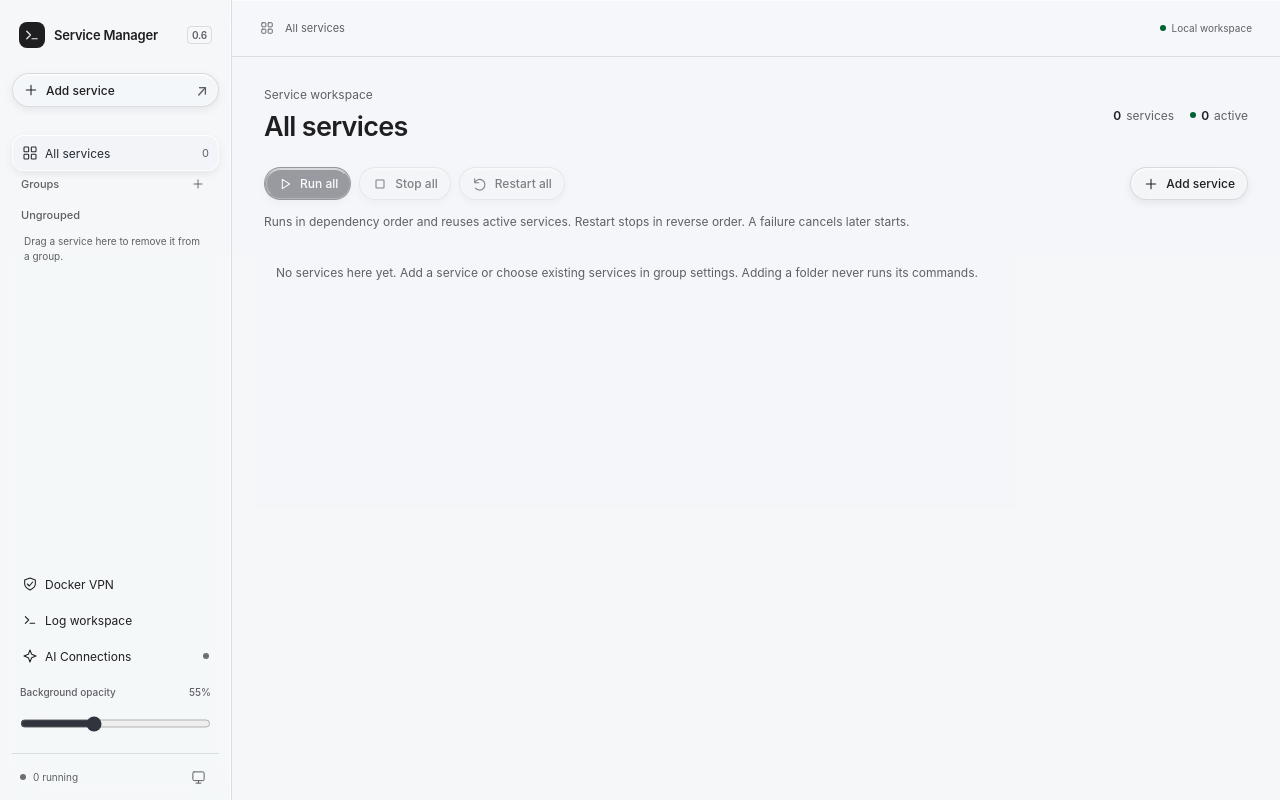
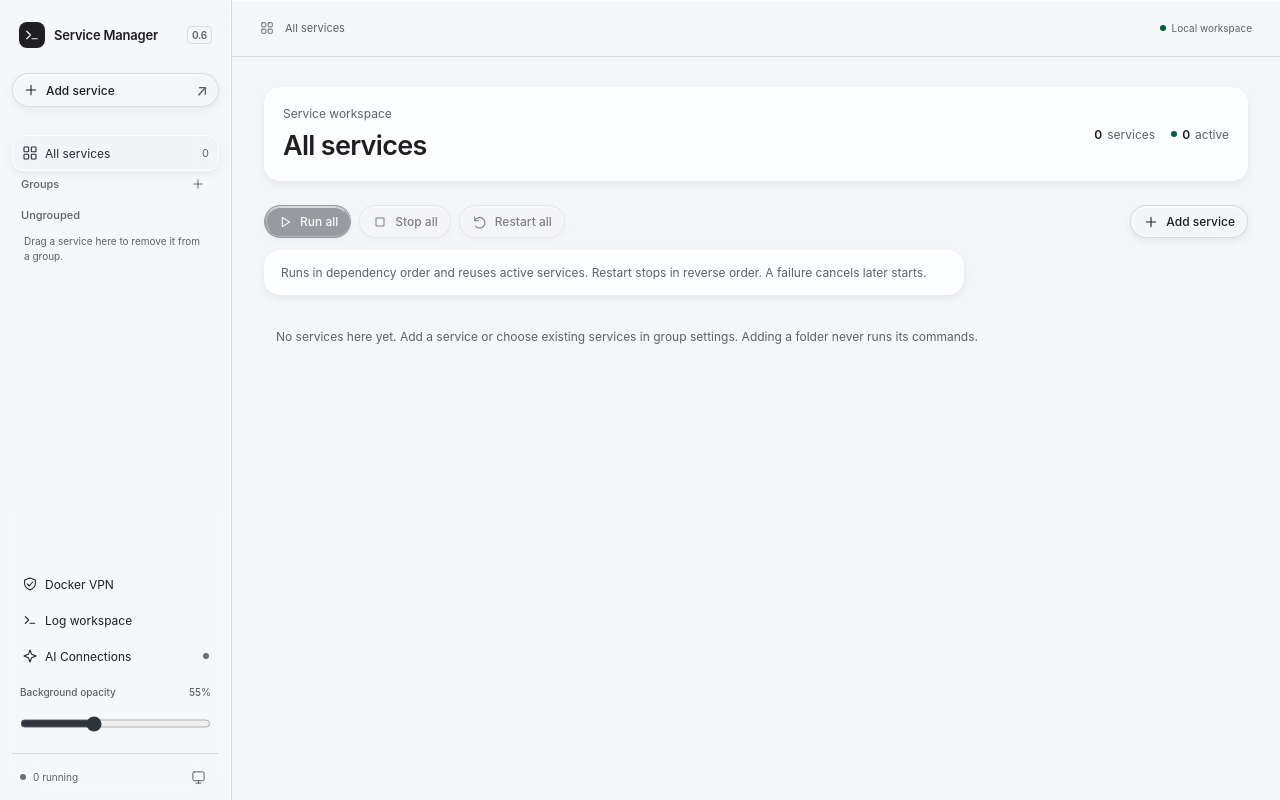
Before and after one commit to Kit307/service-manager, a React (Vite) app: page / in a window 1280 px wide. Built offline with nearby package versions, Linux system fonts and the light colour scheme.

Commit message:
Protect summary text and pane focus

```diff
--- a/src/styles/glass-surfaces.css
+++ b/src/styles/glass-surfaces.css
@@ -134,6 +134,13 @@ button:disabled {
   background: var(--reading-surface);
 }
 
+:is(.service-summary, .workspace-overview .overview-header, .overview-controls + .overview-note) {
+  background: var(--reading-surface);
+  border: 1px solid var(--control-rim);
+  border-radius: 16px;
+  box-shadow: var(--control-depth), inset 1px 0 0 color-mix(in srgb, var(--control-rim) 40%, transparent);
+}
+
 .service-row.selected,
 .ai-nav.selected {
   background: var(--control-glass-hover);
--- a/src/styles/log-workspace.css
+++ b/src/styles/log-workspace.css
@@ -29,6 +29,7 @@
 .log-workspace-tab .status-dot { width: 6px; height: 6px; flex-shrink: 0; }
 .log-workspace-tab small { max-width: 90px; overflow: hidden; text-overflow: ellipsis; color: var(--muted); font-size: 10px; font-weight: 400; }
 .log-workspace .log-tab-close, .log-workspace .log-close-pane { display: inline-flex; align-items: center; justify-content: center; border: 0; padding: 4px; border-radius: 5px; box-shadow: none; background: none; color: var(--muted); }
+.log-workspace-tab > [role=tab]:focus-visible, .log-workspace .log-tab-close:focus-visible, .log-workspace .log-close-pane:focus-visible { outline-offset: -3px; }
 .log-workspace .log-tab-close { margin: 0 3px 0 1px; opacity: .55; }
 .log-workspace-tab:hover .log-tab-close, .log-tab-close:focus-visible { opacity: 1; }
 .log-workspace .log-tab-close:hover, .log-workspace .log-close-pane:hover { background: var(--hover); color: var(--ink); }
--- a/src/styles/overview.css
+++ b/src/styles/overview.css
@@ -11,6 +11,7 @@
   flex-wrap: wrap;
   gap: 16px 28px;
   margin-bottom: 24px;
+  padding: 18px;
 }
 
 .workspace-overview .welcome-kicker { margin: 0 0 8px; }
@@ -38,6 +39,7 @@
 .workspace-overview .group-actions { margin: 0; gap: 8px; }
 .overview-controls .overview-add { margin-left: auto; }
 .workspace-overview .overview-note { max-width: 700px; margin: 12px 0 0; }
+.workspace-overview .overview-controls + .overview-note { padding: 12px 16px; }
 
 .workspace-overview .group-service-list {
   display: grid;
```
